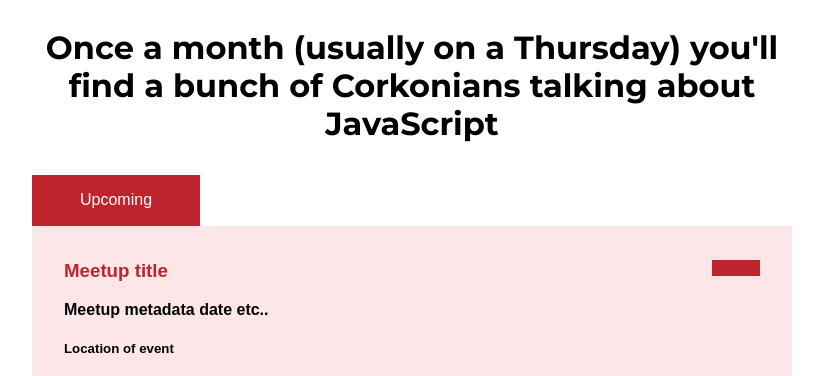
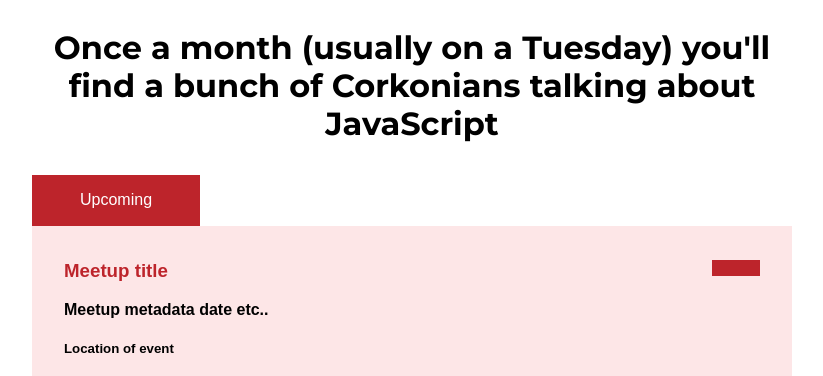
Before and after one commit to davej/CorkJS, a website: page index.html in a window 1280 px wide. Shown: the part 356-732 px from the top of the page, without its empty margins (228-1051 px from the left). Drawn offline with Linux system fonts and the light colour scheme.

Commit message:
Update usual day Thursday->Tuesday

```diff
--- a/index.html
+++ b/index.html
@@ -29,7 +29,7 @@
       <img src="./images/logo.svg">
     </h1>
     <p class="meta">
-      Once a month (usually on a Thursday) you'll find a bunch of Corkonians talking about JavaScript
+      Once a month (usually on a Tuesday) you'll find a bunch of Corkonians talking about JavaScript
     </p>
 
     <div class="latest-meetup">
```
